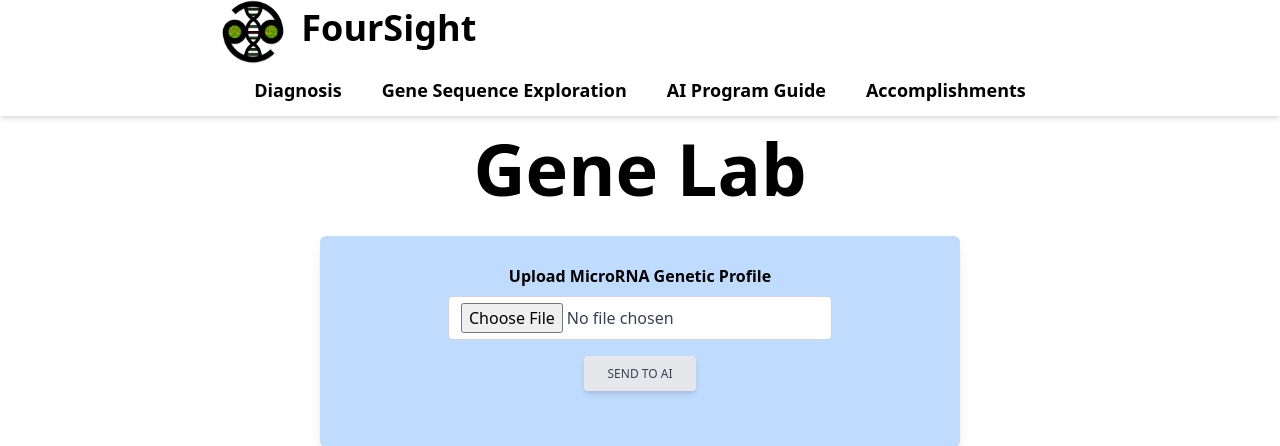
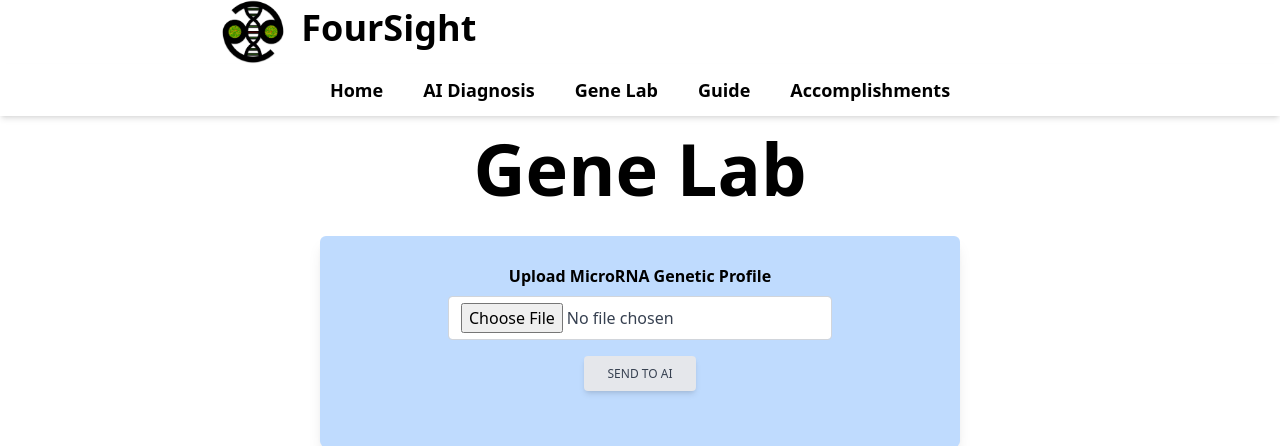
Before and after one commit to redmac135/cwsf2022, a Django app: page /app/genelab in a window 1280 px wide. Shown: the top 446 px of the page. Run offline with Django 4.2, Linux system fonts and the light colour scheme; style sheets or scripts are compiled from the project's sources; parts of the project's set-up code (start-up, migrations or seed data) failed here and were passed over.

Commit message:
changed names

```diff
--- a/cwsf/templates/base/navbar.html
+++ b/cwsf/templates/base/navbar.html
@@ -23,19 +23,25 @@
     </div>
     <div class="flex shadow-md">
         <ul class="flex m-auto">
+            <!-- home page -->
+            <li class="px-5 py-3 text-lg font-semibold">
+                <a href="{% url 'home' %}" class="nav-link">
+                    Home
+                </a>
+            </li>
             <li class="px-5 py-3 text-lg font-semibold">
                 <a href="{% url 'diagnose' %}" class="nav-link">
-                    Diagnosis
+                    AI Diagnosis
                 </a>
             </li>
             <li class="px-5 py-3 text-lg font-semibold">
                 <a href="{% url 'genelab' %}"  class="nav-link">
-                    Gene Sequence Exploration
+                    Gene Lab
                 </a>
             </li>
             <li class="px-5 py-3 text-lg font-semibold">
                 <a class="nav-link">
-                    AI Program Guide
+                    Guide
                 </a>
             </li>
             <li class="px-5 py-3 text-lg font-semibold">
```
